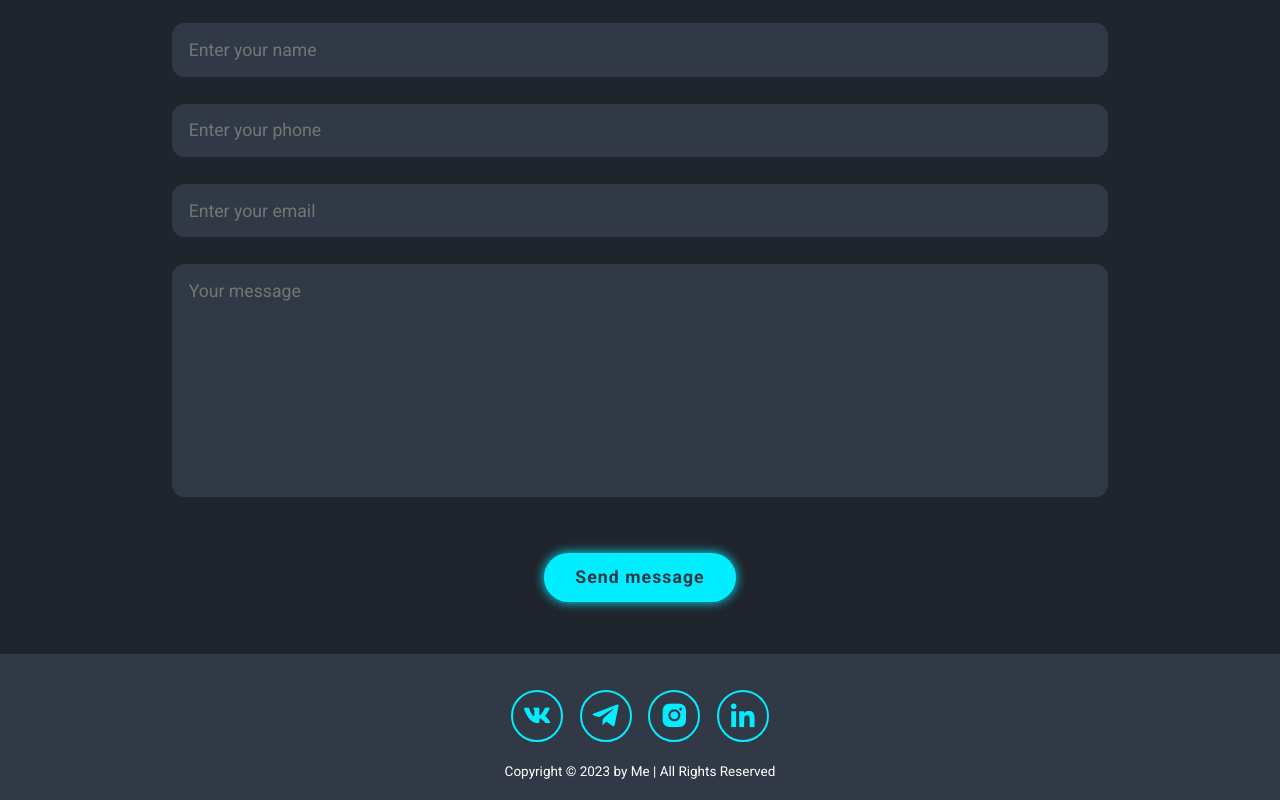
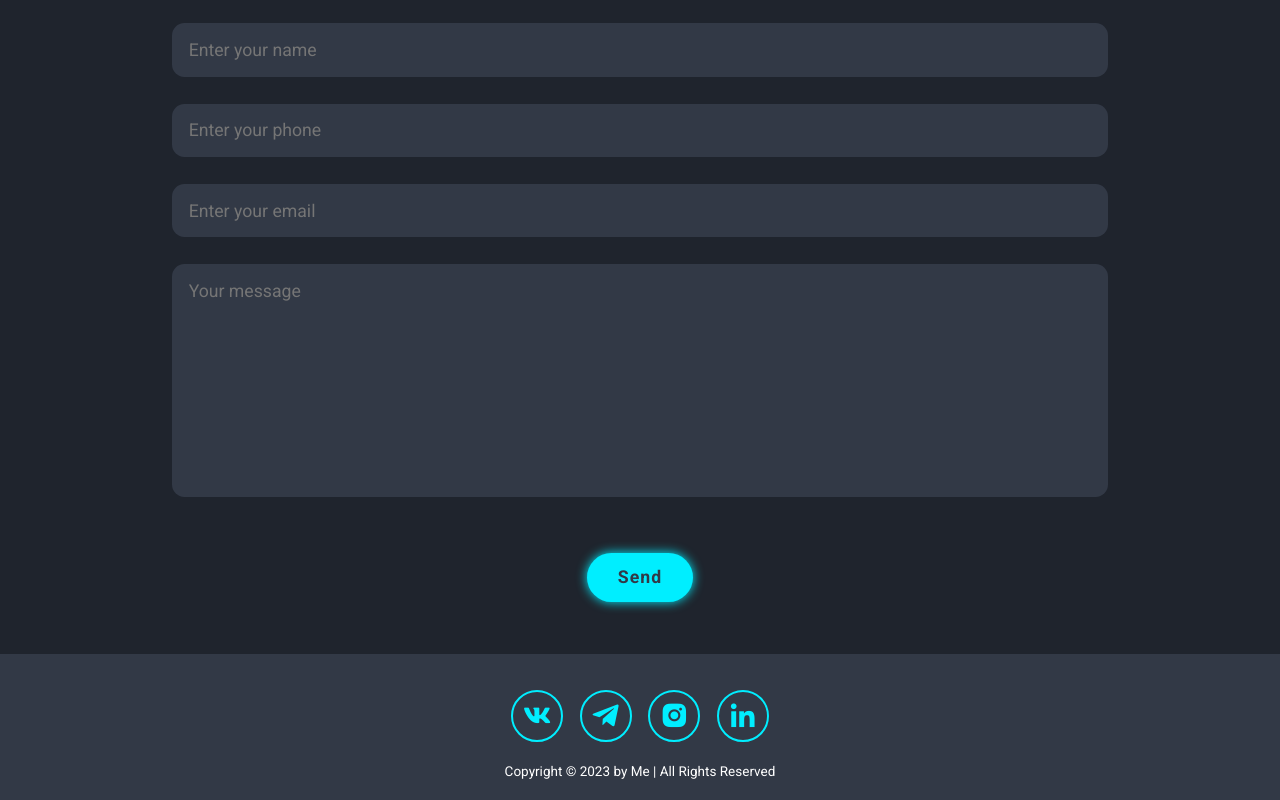
Before and after one commit to vladnen97/portfolio, a React (Create React App) app: page / in a window 1280 px wide. Shown: the part 3460-4260 px from the top of the page. Built offline with nearby package versions, Linux system fonts and the light colour scheme.

Commit message:
input type submit to button

```diff
--- a/src/components/Contact/Contact.tsx
+++ b/src/components/Contact/Contact.tsx
@@ -8,12 +8,12 @@ export const Contact = () => {
 
             <form action="src/components/Contact/Contact#">
                 <div className={s.inputBox}>
-                    <input type="text" placeholder={'Enter your name'}/>
+                    <input type="text" placeholder={'Enter your name'} required/>
                     <input type="number" placeholder={'Enter your phone'}/>
-                    <input type="email" placeholder={'Enter your email'}/>
+                    <input type="email" placeholder={'Enter your email'} required/>
                     <textarea name="" id="" cols={30} rows={10} placeholder={'Your message'}></textarea>
                 </div>
-                <input type="submit" value={'Send message'} className={s.btn}/>
+                <button type="submit" className={s.btn}>Send</button>
             </form>
         </section>
     );
```
